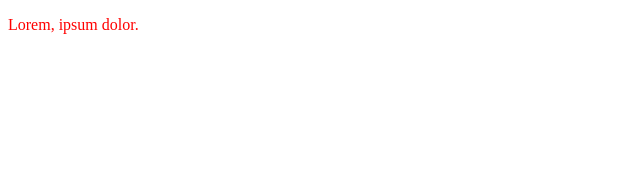
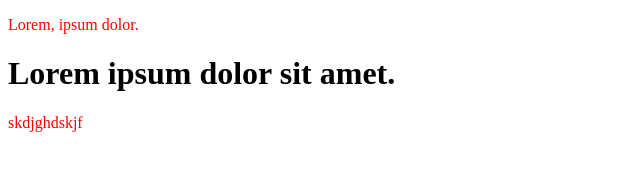
Before and after one commit to turopovjonibek8/onlineeducation, a plain HTML site: page index.html in a window 1280 px wide. Shown: the whole page, without its empty margins (0-640 px from the left). Drawn offline with Linux system fonts and the light colour scheme.

Commit message:
yangi elementlar qo'shildi

```diff
--- a/index.html
+++ b/index.html
@@ -9,5 +9,7 @@
 </head>
 <body>
     <p>Lorem, ipsum dolor.</p>
+    <h1>Lorem ipsum dolor sit amet.</h1>
+    <p>skdjghdskjf</p>
 </body>
 </html>
```
